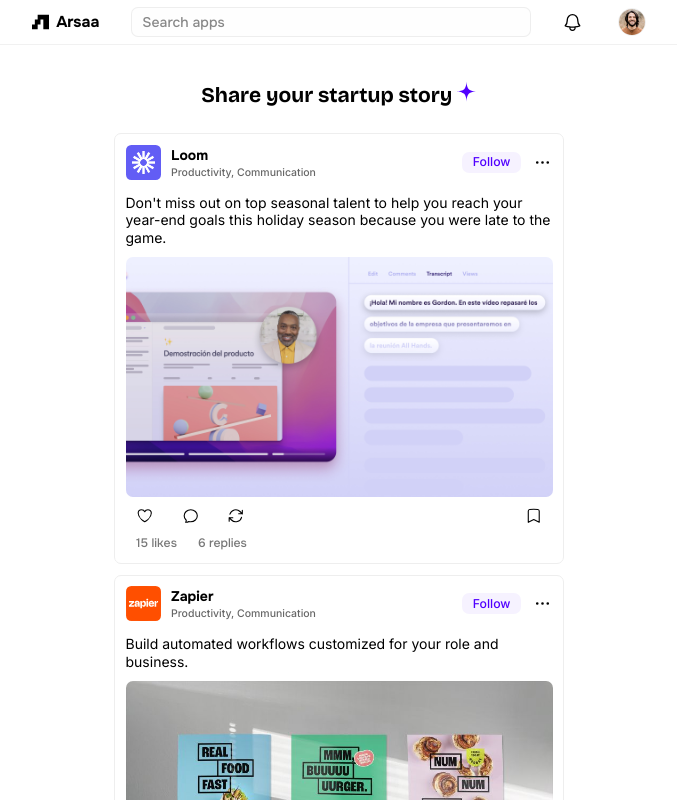
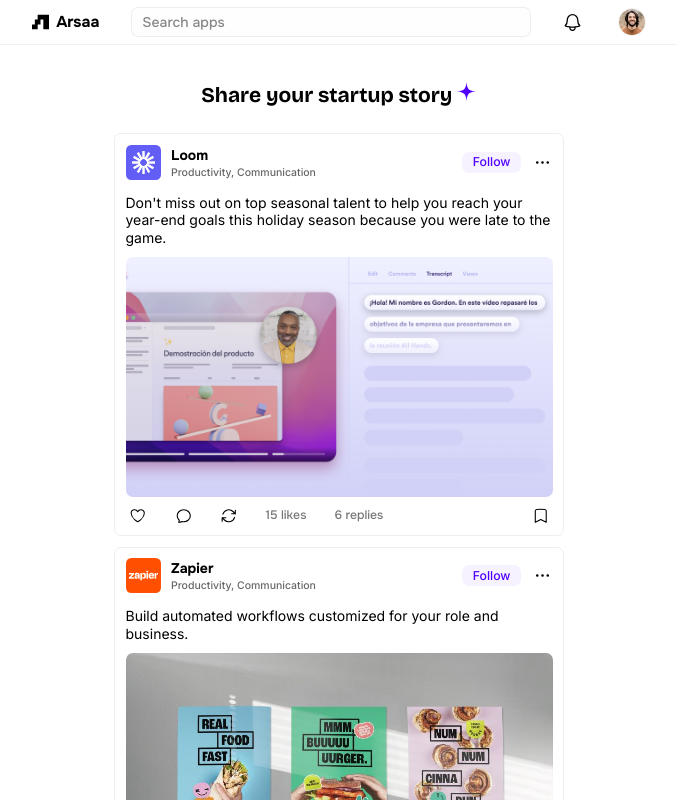
Before and after one commit to hasaansworld/deals-next, a Next.js app: page / in a window 1280 px wide. Shown: the top 800 px of the page, without its empty margins (301-978 px from the left). Built offline with nearby package versions, Linux system fonts and the light colour scheme.

Commit message:
cleaner post design

```diff
--- a/app/components/post/post.jsx
+++ b/app/components/post/post.jsx
@@ -42,12 +42,16 @@
 				</div>
 				<p class={`${inter.className} mt-4 leading-tight text-black`}>{postText}</p>
 				<img src={postImage} alt="Loom banner" className="mt-3 rounded-lg" />
-				<div className="mt-3 flex items-center justify-between gap-1 px-3">
+				<div className="mt-3 flex items-center justify-between gap-1 px-1">
 					<div className="flex items-center gap-8">
 						<HeartIcon className="h-5 w-5" />
 						<ChatBubbleOvalLeftIcon className="h-5 w-5" />
 						<ArrowPathIcon className="h-5 w-5" />
+						<p className="text-sm font-medium text-[#777]">15 likes</p>
+						<p className="text-sm font-medium text-[#777]">6 replies</p>
 					</div>
+
+					{/* <div className="flex items-center gap-6 px-3 text-[#777]"></div> */}
 					{/* <div className="flex items-center gap-2">
 						<HeartIcon className="h-5 w-5" />
 						<p className="text-xs">15</p>
@@ -61,10 +65,6 @@
 						<p className="text-xs">15</p>
 					</div> */}
 					<BookmarkIcon className="h-5 w-5" />
-				</div>
-				<div className="mt-3 flex items-center gap-6 px-3 text-[#777]">
-					<p className="text-sm font-medium">15 likes</p>
-					<p className="text-sm font-medium">6 replies</p>
 				</div>
 			</div>
 			{false && (
```
